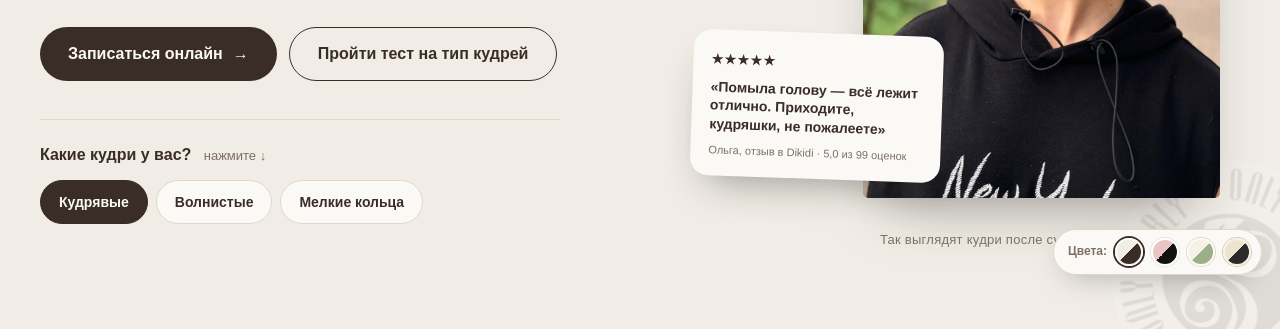
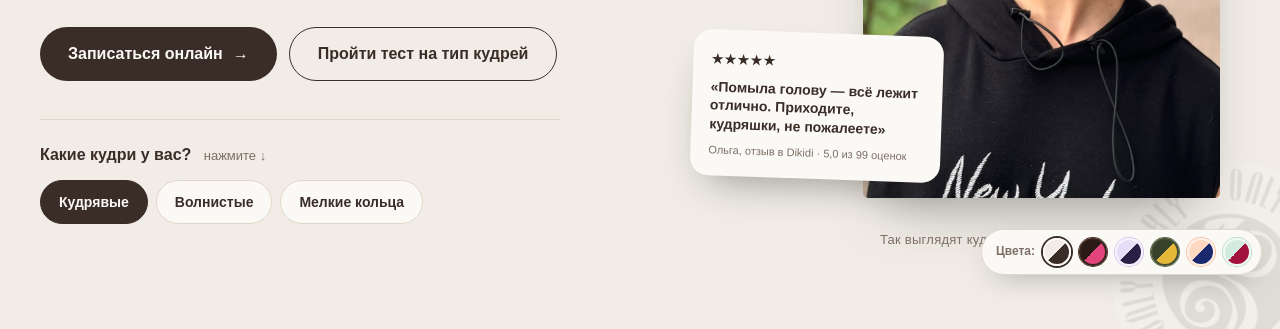
Before and after one commit to MatthewLestermun/onlycurly, a plain HTML site: page index.html in a window 1280 px wide. Shown: the part 507-836 px from the top of the page. Drawn offline with Linux system fonts and the light colour scheme.

Commit message:
Add files via upload

```diff
--- a/index.html
+++ b/index.html
@@ -10,7 +10,7 @@
   <link rel="preconnect" href="https://fonts.googleapis.com">
   <link rel="preconnect" href="https://fonts.gstatic.com" crossorigin>
   <link href="https://fonts.googleapis.com/css2?family=Manrope:wght@400;500;600;700;800&display=swap" rel="stylesheet">
-  <link rel="stylesheet" href="style.css?v=6">
+  <link rel="stylesheet" href="style.css?v=7">
 </head>
 <body>
 
@@ -83,11 +83,13 @@
   <div class="palette" aria-label="Палитра">
     <span>Цвета:</span>
     <button type="button" data-theme="" class="sw-nude active" title="Нюд"></button>
-    <button type="button" data-theme="lux" class="sw-lux" title="Чёрный и пудра"></button>
-    <button type="button" data-theme="natural" class="sw-natural" title="Крем и шалфей"></button>
-    <button type="button" data-theme="taupe" class="sw-taupe" title="Тауп и чёрный"></button>
+    <button type="button" data-theme="raspberry" class="sw-raspberry" title="Шоколад и малина"></button>
+    <button type="button" data-theme="lavender" class="sw-lavender" title="Лаванда и баклажан"></button>
+    <button type="button" data-theme="olive" class="sw-olive" title="Оливка и горчица"></button>
+    <button type="button" data-theme="peach" class="sw-peach" title="Персик и кобальт"></button>
+    <button type="button" data-theme="mint" class="sw-mint" title="Мята и вишня"></button>
   </div>
 
-  <script src="main.js?v=6"></script>
+  <script src="main.js?v=7"></script>
 </body>
 </html>
--- a/style.css
+++ b/style.css
@@ -24,8 +24,8 @@ em { font-style: normal; color: inherit; }
 .btn { display: inline-flex; align-items: center; justify-content: center; gap: 10px; height: 54px; padding: 0 28px; border-radius: 999px; font-weight: 600; transition: transform .2s, background .2s; }
 .btn span { transition: transform .2s; }
 .btn:hover span { transform: translateX(4px); }
-.btn--dark { background: var(--ink); color: var(--white); }
-.btn--dark:hover { background: #3a3331; }
+.btn--dark { background: var(--btn-bg, var(--ink)); color: var(--btn-fg, var(--white)); }
+.btn--dark:hover { filter: brightness(1.15); }
 .btn--ghost { border: 1.5px solid var(--ink); }
 .btn--ghost:hover { background: var(--ink); color: var(--white); }
 .btn--sm { height: 44px; padding: 0 22px; font-size: 14px; }
@@ -42,7 +42,7 @@ em { font-style: normal; color: inherit; }
 .worlds { display: flex; gap: 4px; margin-left: auto; padding: 5px; border-radius: 999px; background: var(--white); border: 1px solid var(--line); }
 .worlds a { padding: 8px 16px; border-radius: 999px; font-size: 14px; font-weight: 500; color: var(--muted); transition: .2s; }
 .worlds a:hover { color: var(--ink); }
-.worlds a.active { background: var(--powder); color: var(--ink); }
+.worlds a.active { background: var(--btn-bg, var(--powder)); color: var(--btn-fg, var(--ink)); }
 
 /* Первый экран */
 .hero { position: relative; padding: 36px 0 80px; overflow: hidden; }
@@ -62,7 +62,7 @@ em { font-style: normal; color: inherit; }
 .types__row { display: flex; gap: 8px; flex-wrap: wrap; }
 .types__row button { padding: 10px 18px; border-radius: 999px; border: 1.5px solid var(--line); background: var(--white); font-size: 14px; font-weight: 600; transition: .2s; }
 .types__row button:hover { border-color: var(--ink); }
-.types__row button.active { background: var(--ink); border-color: var(--ink); color: var(--white); }
+.types__row button.active { background: var(--btn-bg, var(--ink)); border-color: var(--btn-bg, var(--ink)); color: var(--btn-fg, var(--white)); }
 
 .hero__media { position: relative; height: 640px; }
 .arch { position: absolute; right: 20px; top: 0; width: 64%; height: 92%; border-radius: 999px 999px 28px 28px; overflow: hidden; box-shadow: 0 30px 60px -30px rgba(29, 26, 25, .5); background: var(--powder); }
@@ -121,17 +121,33 @@ em { font-style: normal; color: inherit; }
   .curl-line path { stroke-dashoffset: 0; }
 }
 
-/* ===== Палитры (переключатель для выбора; по подборкам для салонов) ===== */
-[data-theme="lux"] { --bg: #FAFAFA; --powder: #E8C4C4; --ink: #111111; --muted: #6A6A6A; --accent: #D4AF37; --white: #FFFFFF; --line: #E6E2E2; --header: rgba(250, 250, 250, .9); }
-[data-theme="natural"] { --bg: #F5F0E8; --powder: #D4C5B9; --ink: #2E2A24; --muted: #756D63; --accent: #9CAF88; --white: #FCFAF6; --line: #E2D9CD; --header: rgba(245, 240, 232, .9); }
-[data-theme="taupe"] { --bg: #EDE3D1; --powder: #DCCFB8; --ink: #2A2A2A; --muted: #6E665A; --accent: #2A2A2A; --white: #F7F1E6; --line: #D8CBB5; --header: rgba(237, 227, 209, .9); }
+/* ===== Палитры: смелые сочетания для выбора ===== */
+body, .header, .worlds, .types__row button, .review-card, .modal__box { transition: background-color .4s, color .4s, border-color .4s; }
+.arch { background: var(--powder); }
+
+/* Шоколад и малина */
+[data-theme="raspberry"] { --bg: #2A1A16; --powder: #3E2621; --ink: #F8ECE3; --muted: #C7AFA4; --accent: #E2457C; --white: #352219; --line: #4A3029; --header: rgba(42, 26, 22, .9); --btn-bg: #E2457C; --btn-fg: #fff; }
+/* Лаванда и баклажан */
+[data-theme="lavender"] { --bg: #E6DEF6; --powder: #CFC1F0; --ink: #2A1F45; --muted: #5E5480; --accent: #6E4FD8; --white: #F6F2FE; --line: #D2C7EE; --header: rgba(230, 222, 246, .9); --btn-bg: #2A1F45; --btn-fg: #F6F2FE; }
+/* Оливка и горчица */
+[data-theme="olive"] { --bg: #36412A; --powder: #4A5838; --ink: #F3EDD3; --muted: #C6C2A2; --accent: #E6B83A; --white: #414E33; --line: #56643F; --header: rgba(54, 65, 42, .9); --btn-bg: #E6B83A; --btn-fg: #26301C; }
+/* Персик и кобальт */
+[data-theme="peach"] { --bg: #FFD8C2; --powder: #FFBE9C; --ink: #1B2A6E; --muted: #4B5794; --accent: #1B2A6E; --white: #FFF0E7; --line: #F6BFA2; --header: rgba(255, 216, 194, .9); --btn-bg: #1B2A6E; --btn-fg: #FFF0E7; }
+/* Мята и вишня */
+[data-theme="mint"] { --bg: #D2EADF; --powder: #B2DAC9; --ink: #4B1022; --muted: #7A4252; --accent: #A3123A; --white: #F0F9F4; --line: #B9DCCD; --header: rgba(210, 234, 223, .9); --btn-bg: #A3123A; --btn-fg: #F0F9F4; }
+
+[data-theme="raspberry"] .logo img, [data-theme="olive"] .logo img, [data-theme="raspberry"] .seal, [data-theme="olive"] .seal { filter: invert(1); }
+[data-theme="raspberry"] .btn--ghost, [data-theme="olive"] .btn--ghost { border-color: var(--ink); }
 
 .palette { position: fixed; right: 18px; bottom: 18px; z-index: 40; display: flex; align-items: center; gap: 8px; padding: 8px 10px 8px 14px; border-radius: 999px; background: var(--white); border: 1px solid var(--line); box-shadow: 0 10px 30px -12px rgba(0, 0, 0, .35); font-size: 12px; font-weight: 700; color: var(--muted); }
 .palette button { width: 28px; height: 28px; border-radius: 50%; border: 2px solid var(--white); box-shadow: 0 0 0 1px var(--line); cursor: pointer; transition: transform .2s; }
 .palette button:hover { transform: scale(1.12); }
 .palette button.active { box-shadow: 0 0 0 2px var(--ink); }
 .sw-nude { background: linear-gradient(135deg, #F1EDE6 50%, #3A2D28 50%); }
-.sw-lux { background: linear-gradient(135deg, #E8C4C4 50%, #111111 50%); }
-.sw-natural { background: linear-gradient(135deg, #F5F0E8 50%, #9CAF88 50%); }
-.sw-taupe { background: linear-gradient(135deg, #EDE3D1 50%, #2A2A2A 50%); }
+.sw-raspberry { background: linear-gradient(135deg, #2A1A16 50%, #E2457C 50%); }
+.sw-lavender { background: linear-gradient(135deg, #E6DEF6 50%, #2A1F45 50%); }
+.sw-olive { background: linear-gradient(135deg, #36412A 50%, #E6B83A 50%); }
+.sw-peach { background: linear-gradient(135deg, #FFD8C2 50%, #1B2A6E 50%); }
+.sw-mint { background: linear-gradient(135deg, #D2EADF 50%, #A3123A 50%); }
 .video-card span { color: #1D1A19; }
+@media (max-width: 600px) { .palette span { display: none; } .palette { gap: 6px; padding: 6px; } .palette button { width: 24px; height: 24px; } }
```
